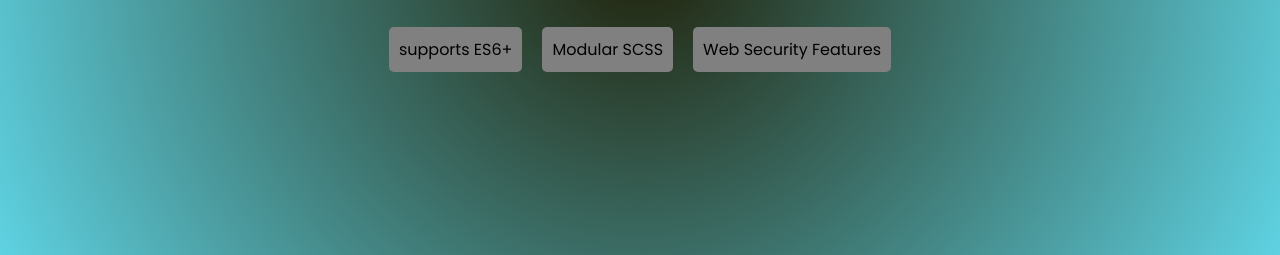
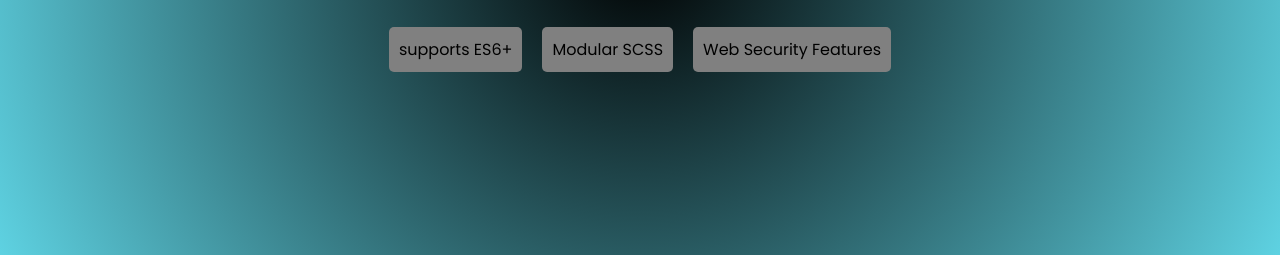
Before and after one commit to Renstrio24p/Standalone-Typescript, a plain HTML site: page index.html in a window 1280 px wide. Shown: the part 452-707 px from the top of the page. Drawn offline with Linux system fonts and the light colour scheme.

Commit message:
deploy: d5db89677e69d8482af80e2fd41ee1d968f8dd44

```diff
--- /dev/null
+++ b/src/sass/mixins.scss
@@ -0,0 +1,42 @@
+
+@mixin Tablet {
+    .d-flex-center-gap-20 {
+        flex-direction: column;
+        transition: .5s;
+    }
+}
+
+@mixin Mobile {
+    .d-flex-gap-20 {
+        flex-direction: column;
+        width: 100%;
+        transition: all .5s;
+    }
+
+    .box {
+        display: flex;
+        align-items: center;
+        justify-content: center;
+    }
+    .footer-abs-between {
+        padding: 2px 10px;
+    }
+}
+
+@mixin Small-Mobile {
+    .font-weight-400 {
+        font-size: 6vw;
+    }
+    .d-flex-between {
+        font-size: 3vw;
+    }
+
+    .github_img,
+    .sass_img {
+       width: 20vw;
+    }
+}
+
+@mixin Smaller-Mobile {
+
+}
--- a/src/sass/modules/app.module.scss
+++ b/src/sass/modules/app.module.scss
@@ -1,3 +1,4 @@
+@import '../mixins.scss';
 
 * {
 	user-select: none;
@@ -60,7 +61,7 @@
 	background: radial-gradient(
 		circle,
 		rgba(255, 255, 255, 1) 0%,
-		rgb(32, 32, 7) 0%,
+		rgb(0, 0, 0) 0%,
 		rgb(95, 212, 228) 95%
 	);
     flex-direction: column;
@@ -80,6 +81,14 @@
     border: none;
     border-radius: 5px;
     cursor: pointer;
+	will-change: filter;
+    transition: filter 300ms;
+}
+
+.button-style:hover {
+	background-color: rgb(210, 248, 248);
+	filter: drop-shadow(0 0 2em #f3f3f1fb);
+	transition: .5s;
 }
 
 .footer-abs-between {
@@ -106,4 +115,24 @@
 	background-color: gray;
 	padding: 10px;
 	border-radius: 5px;
+	will-change: filter;
+    transition: filter 300ms;
 }
+
+.box:hover {
+	background-color: rgb(177, 250, 250);
+	transition: .5s;
+	filter: drop-shadow(0 0 2em #f3f3f1fb);
+}
+
+@media screen and (max-width:760px) {
+	@include Tablet;
+}
+
+@media screen and (max-width:564px) {
+	@include Mobile;
+}
+
+@media  screen and (max-width: 486px) {
+	@include Small-Mobile;
+}
--- a/src/start.ts
+++ b/src/start.ts
@@ -16,7 +16,7 @@ export default function Start(start: HTMLElement): void {
             src='./src/images/Typescript.png'
             alt='typescript logo'
         /></a>
-        <h1 class=${cx('font-weight-400')}>Standalone - Typescript ES10</h1>
+        <h1 class=${cx('font-weight-400')}>Standalone - Typescript</h1>
         <a href="https://webpack.js.org/">
             <img class=${cx('webpack-image')}
                  src='./src/images/webpack.png'
```
Also changed, not shown: index.webpack.js (+2 -2 lines).
